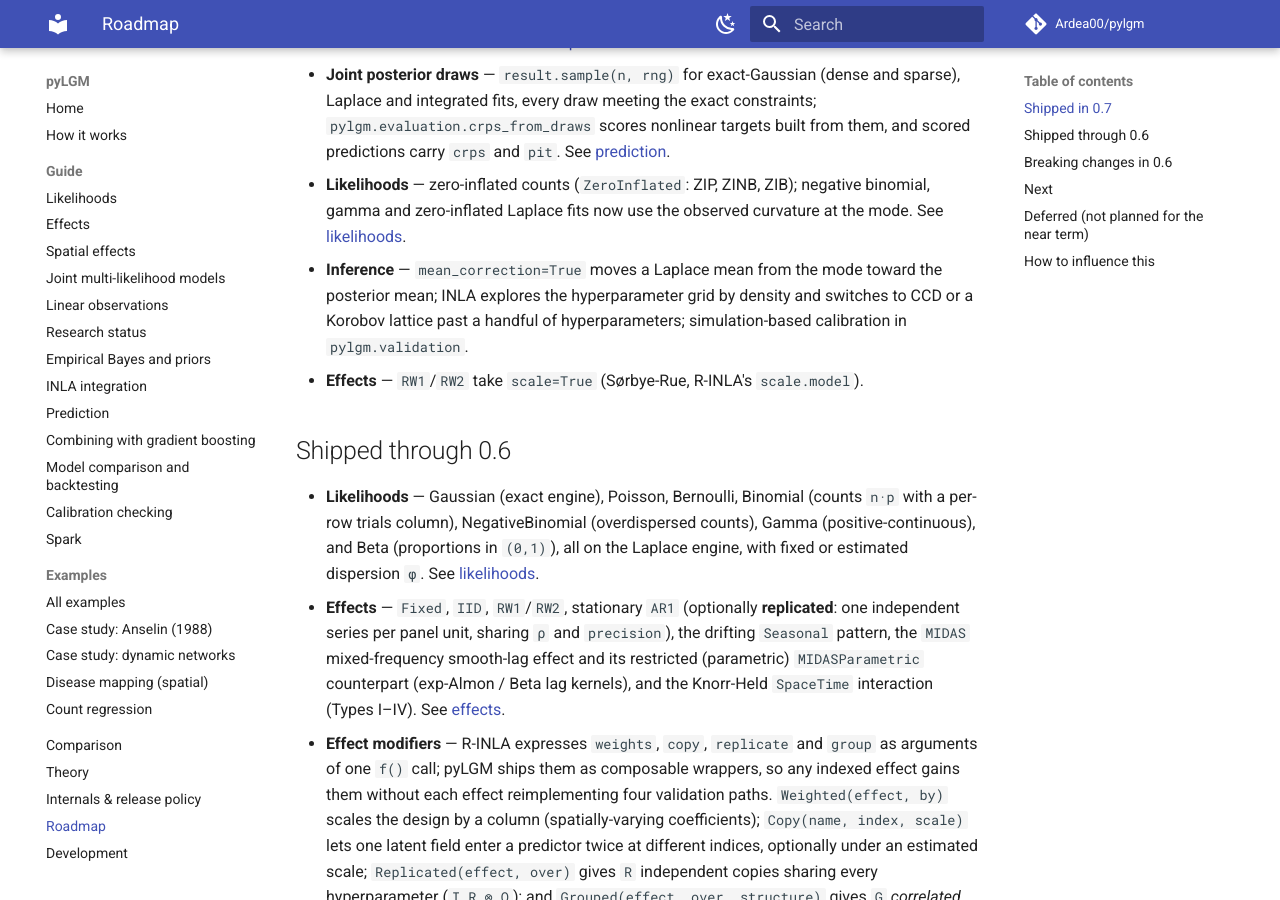
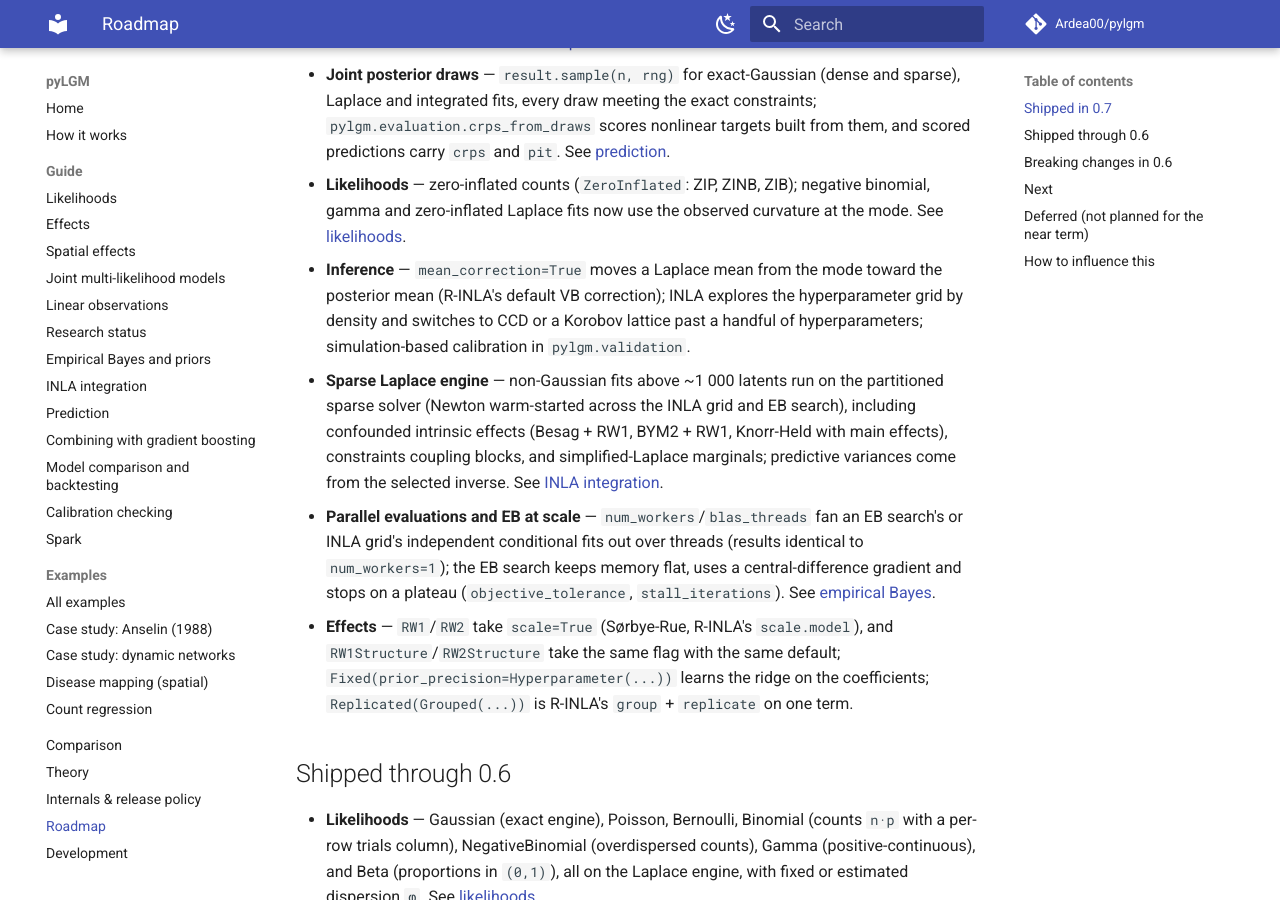
Before and after one commit to Ardea00/pylgm, an MkDocs documentation site: the page built from docs/roadmap.md, in a window 1280 px wide and 900 px high, scrolled down 650 px. Built offline with MkDocs 1.6.1 and Material for MkDocs 9.7.7, drawn with Linux system fonts in a browser that asks for light colours; comment, search, counter and statistics services are not loaded; the version menu is left out.

Commit message:
test+docs: align the sparse Laplace work with parallel evaluations (#62)
- Test: on the sparse path (Laplace engine, warm starts, grounded confounded
  intrinsics, sparse simplified-Laplace marginals) num_workers=4 gives
  bit-identical results to num_workers=1.
- Roadmap: one 0.7 list covering both lines of work -- sparse Laplace engine,
  parallel evaluations and EB at scale, RW*Structure scale, learned Fixed
  ridge, Replicated(Grouped).
- docs/inla.md: 'Large models' section for the sparse path.
- Stale test comment on the old 1e-6 finite-difference step.

Co-Authored-By: Claude Opus 5.5 <noreply@anthropic.com>

```diff
--- a/docs/roadmap.md
+++ b/docs/roadmap.md
@@ -33,11 +33,25 @@ New since 0.6 (the `research-tier` line, first released as `0.7.0rc1`):
   negative binomial, gamma and zero-inflated Laplace fits now use the observed
   curvature at the mode. See [likelihoods](likelihoods.md).
 - **Inference** — `mean_correction=True` moves a Laplace mean from the mode
-  toward the posterior mean; INLA explores the hyperparameter grid by density
-  and switches to CCD or a Korobov lattice past a handful of hyperparameters;
-  simulation-based calibration in `pylgm.validation`.
+  toward the posterior mean (R-INLA's default VB correction); INLA explores the
+  hyperparameter grid by density and switches to CCD or a Korobov lattice past a
+  handful of hyperparameters; simulation-based calibration in `pylgm.validation`.
+- **Sparse Laplace engine** — non-Gaussian fits above ~1 000 latents run on the
+  partitioned sparse solver (Newton warm-started across the INLA grid and EB
+  search), including confounded intrinsic effects (Besag + RW1, BYM2 + RW1,
+  Knorr-Held with main effects), constraints coupling blocks, and
+  simplified-Laplace marginals; predictive variances come from the selected
+  inverse. See [INLA integration](inla.md#large-models).
+- **Parallel evaluations and EB at scale** — `num_workers`/`blas_threads` fan an
+  EB search's or INLA grid's independent conditional fits out over threads
+  (results identical to `num_workers=1`); the EB search keeps memory flat, uses
+  a central-difference gradient and stops on a plateau (`objective_tolerance`,
+  `stall_iterations`). See [empirical Bayes](empirical-bayes.md#parallel-evaluations).
 - **Effects** — `RW1`/`RW2` take `scale=True` (Sørbye-Rue, R-INLA's
-  `scale.model`).
+  `scale.model`), and `RW1Structure`/`RW2Structure` take the same flag with the
+  same default; `Fixed(prior_precision=Hyperparameter(...))` learns the ridge on
+  the coefficients; `Replicated(Grouped(...))` is R-INLA's `group` + `replicate`
+  on one term.
 
 ## Shipped through 0.6
 
```
Also changed, not shown: docs/inla.md (+13 -0 lines), 1 other file.
